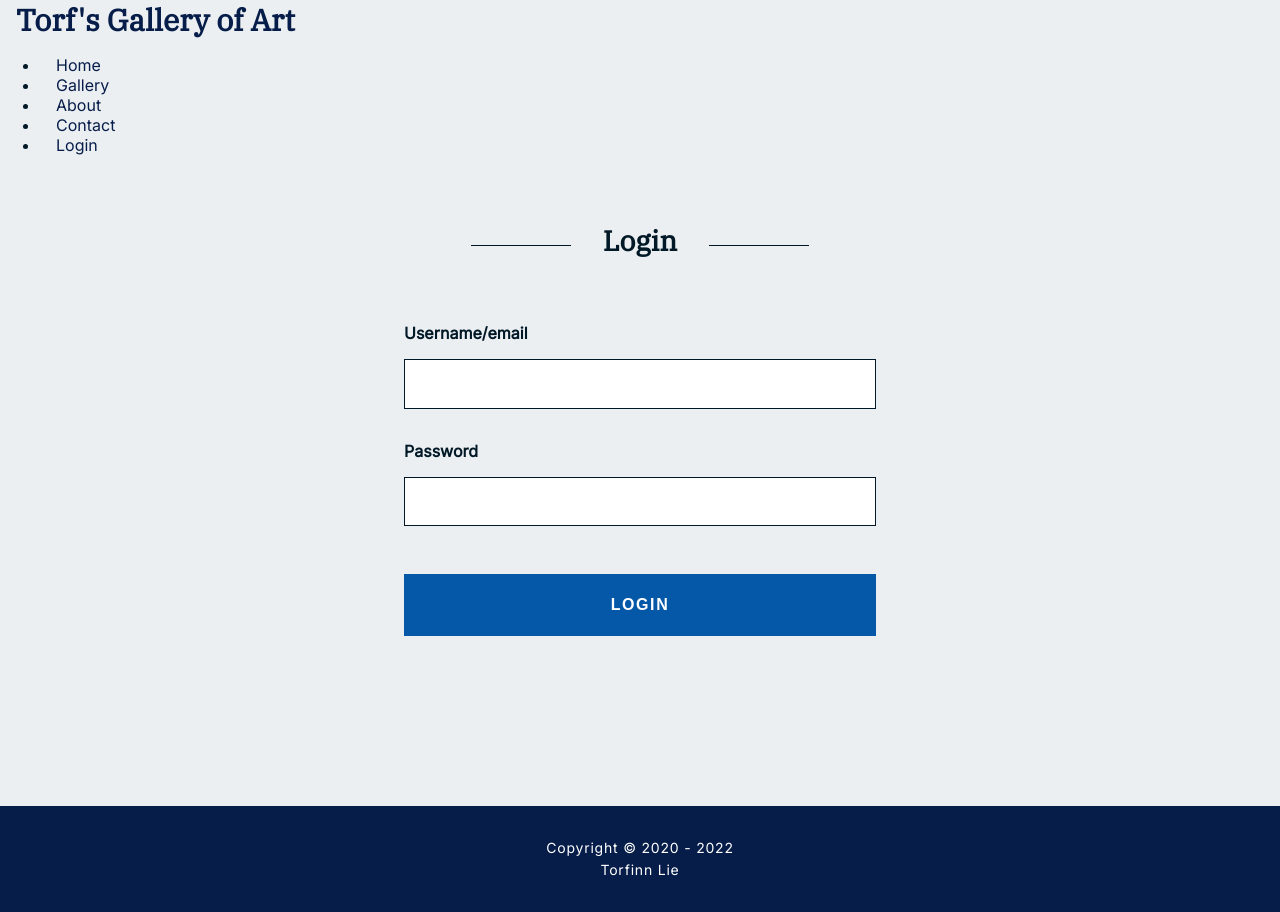
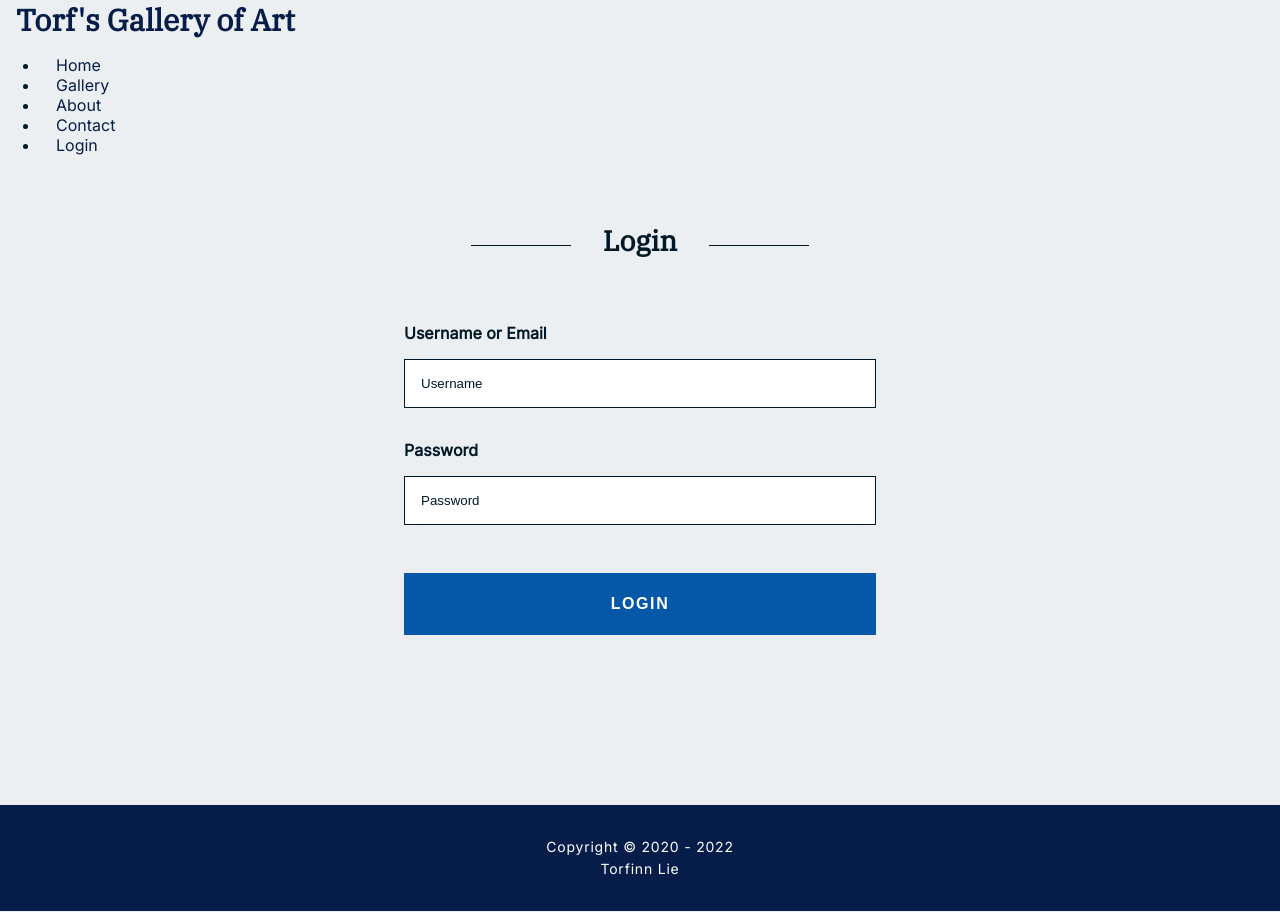
Before and after one commit to lunadragon06/torfs-art-gallery, a React (Create React App) app: page /login in a window 1280 px wide. Built offline with nearby package versions, Linux system fonts and the light colour scheme.

Commit message:
Update Login.js

```diff
--- a/src/components/pages/Login.js
+++ b/src/components/pages/Login.js
@@ -1,32 +1,32 @@
-/* import axios from "axios";
+import * as yup from "yup";
+import axios from "axios";
 import AuthContext from "../../context/AuthContext";
 import { BASE_URL, TOKEN_PATH } from "../../constants/data";
-import FormError from "../../common/FormError"; */
+import FormError from "../../common/FormError";
 import Heading from "../layout/Heading";
-/* import { useForm } from "react-hook-form";
-import { useNavigate } from "react-router-dom";
+import { useForm } from "react-hook-form";
+import { useHistory } from "react-router-dom";
 import { useState, useContext } from "react";
-import * as yup from "yup";
 import { yupResolver } from "@hookform/resolvers/yup";
 
 const url = BASE_URL + TOKEN_PATH;
 
 const schema = yup.object().shape({
-	username: yup.string().required("Please enter your username"),
-	password: yup.string().required("Please enter your password"),
-}); */
+	username: yup.string().required("Please enter your username or email."),
+	password: yup.string().required("Please enter your correct password."),
+});
 
-export default function Login() {
-    /*
-    const [submitting, setSubmitting] = useState(false);
+export default function LoginForm() {
+	const [submitting, setSubmitting] = useState(false);
 	const [loginError, setLoginError] = useState(null);
 
-	const history = useNavigate();
+	const history = useHistory();
 
     const { register, handleSubmit, formState: { errors } } = useForm ({
         resolver: yupResolver(schema),
     });
 
+	// eslint-disable-next-line
 	const [auth, setAuth] = useContext(AuthContext);
 
 	async function onSubmit(data) {
@@ -47,20 +47,28 @@ export default function Login() {
 			setSubmitting(false);
 		}
 	}
-    */
 
 	return (
 		<>
-			<Heading content="Login" />
-			<form>
-            <fieldset>
-                <label htmlFor="uname">Username/email</label>
-                    <input type="text" name="uname" required />
-                <label htmlFor="psw">Password</label>
-                    <input type="password" name="psw" required />
-                <button className="loginbtn" type="submit">Login</button>
-            </fieldset>
-            </form>
+        	<Heading content="Login" />
+			<form onSubmit={handleSubmit(onSubmit)}>
+				{loginError && <FormError>{loginError}</FormError>}
+				<fieldset className="form-container" disabled={submitting}>
+					<div>
+					    <label>Username or Email</label>
+						<input name="username" placeholder="Username" {...register("username")} />
+						{errors.username && <FormError>{errors.username.message}</FormError>}
+					</div>
+					<div>
+					    <label>Password</label>
+						<input name="password" placeholder="Password" {...register("password")} type="password" />
+						{errors.password && <FormError>{errors.password.message}</FormError>}
+					</div>
+					<div className="button-wrapper">
+					<button className="register">{submitting ? "Loggin in ..." : "Login"}</button>
+					</div>
+				</fieldset>
+			</form>
 		</>
 	);
 }
```
